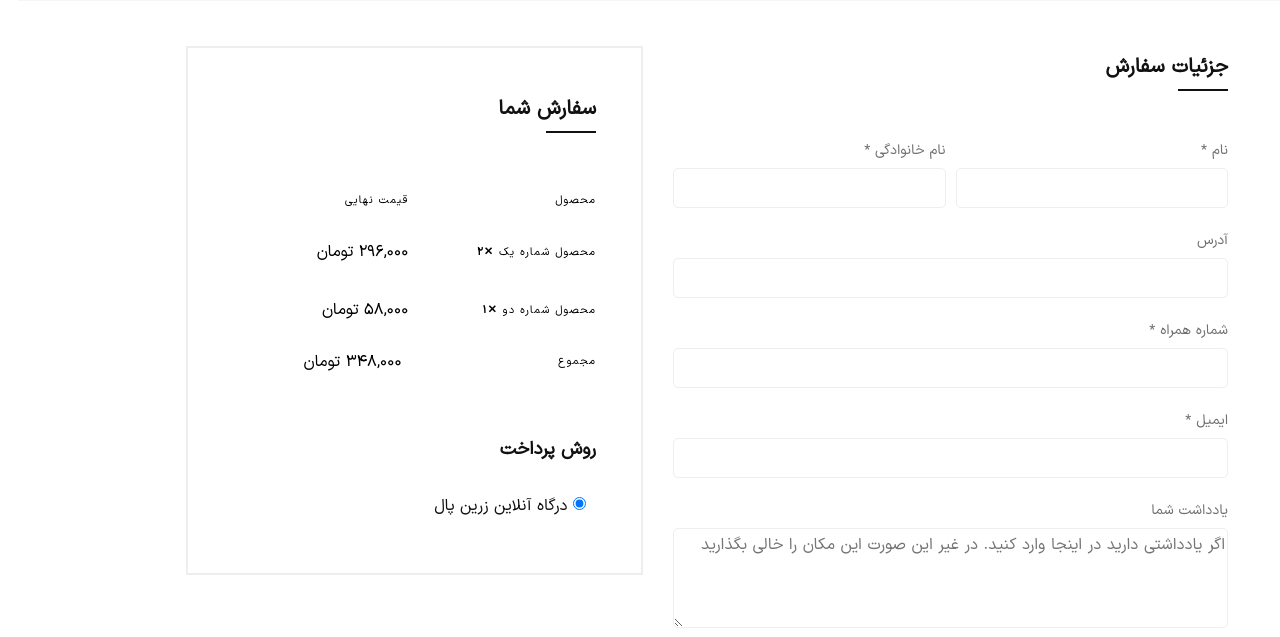
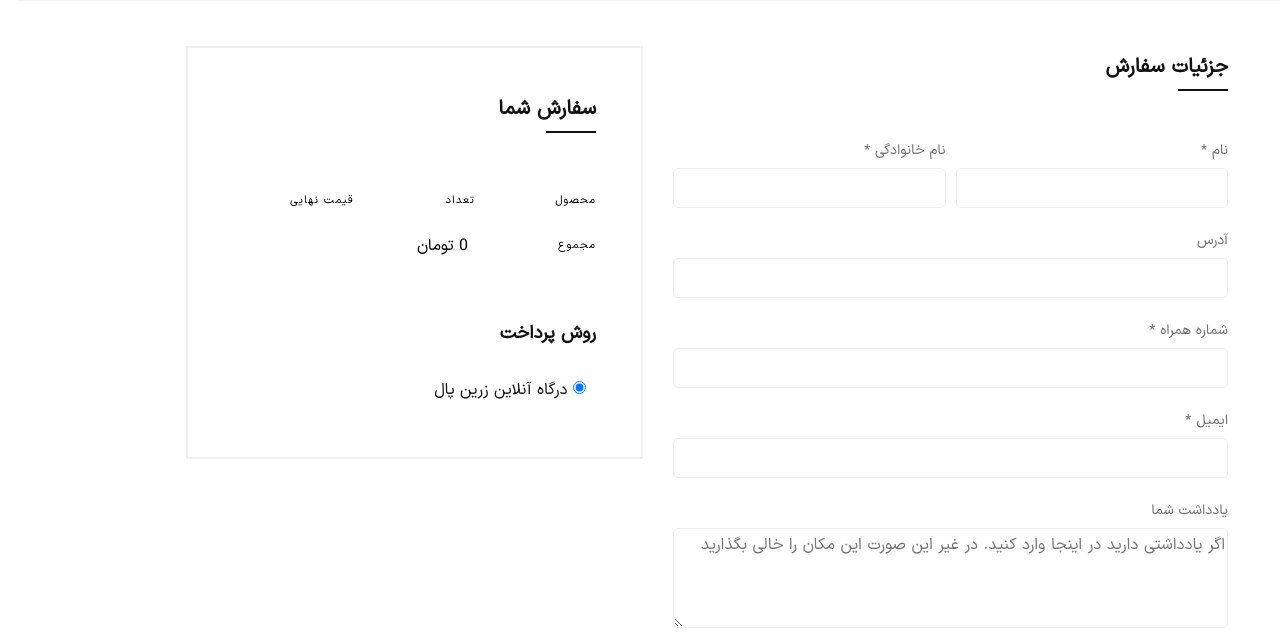
Before and after one commit to mohammadrezaelahi/online_shop, a Django app: page /order/create/ in a window 1280 px wide. Shown: the part 311-948 px from the top of the page. Run offline with Django 4.2, Linux system fonts and the light colour scheme; parts of the project's set-up code (start-up, migrations or seed data) failed here and were passed over; some libraries are stand-ins or nearby versions; some web fonts are replaced.

Commit message:
show cart detail in order_create.html

```diff
--- a/orders/templates/orders/order_create.html
+++ b/orders/templates/orders/order_create.html
@@ -1,7 +1,9 @@
 {% extends "_base.html" %}
+{% load humanize %}
 {% load i18n %}
 {% load crispy_forms_tags %}
 {% load crispy_forms_filters %}
+{% load persian_translate_tags %}
 
 {% block page_title %}
 {% trans "order create" %}
@@ -72,27 +74,25 @@
                                         <thead>
                                             <tr>
                                                 <th>محصول</th>
+                                                <th>تعداد</th>
                                                 <th class="text-right">قیمت نهایی</th>
                                             </tr>
                                         </thead>
                                         <tbody>
+                                        {% for item in cart %}
                                             <tr>
-                                                <th>محصول شماره یک
-                                                    <strong><span>&#10005;</span>۲</strong>
+                                                <th>{{ item.product_obj.title }}</th>
+                                                <th>
+                                                    <strong>{{ item.quantity|translate_number }}</strong>
                                                 </th>
-                                                <td class="text-right">۲۹۶,۰۰۰ تومان</td>
+                                                <td class="text-right">{{item.product_obj.price|intcomma:False|translate_number}} تومان</td>
                                             </tr>
-                                            <tr>
-                                                <th>محصول شماره دو
-                                                    <strong><span>&#10005;</span>۱</strong>
-                                                </th>
-                                                <td class="text-right">۵۸,۰۰۰ تومان</td>
-                                            </tr>
+                                        {% endfor %}
                                         </tbody>
                                         <tfoot>
                                             <tr class="cart-subtotal">
                                                 <th>مجموع</th>
-                                                <td class="text-right">۳۴۸,۰۰۰ تومان</td>
+                                                <td class="text-right">{{cart.get_total_price|intcomma:False|translate_number}} تومان</td>
                                             </tr>
                                         </tfoot>
                                     </table>
```
